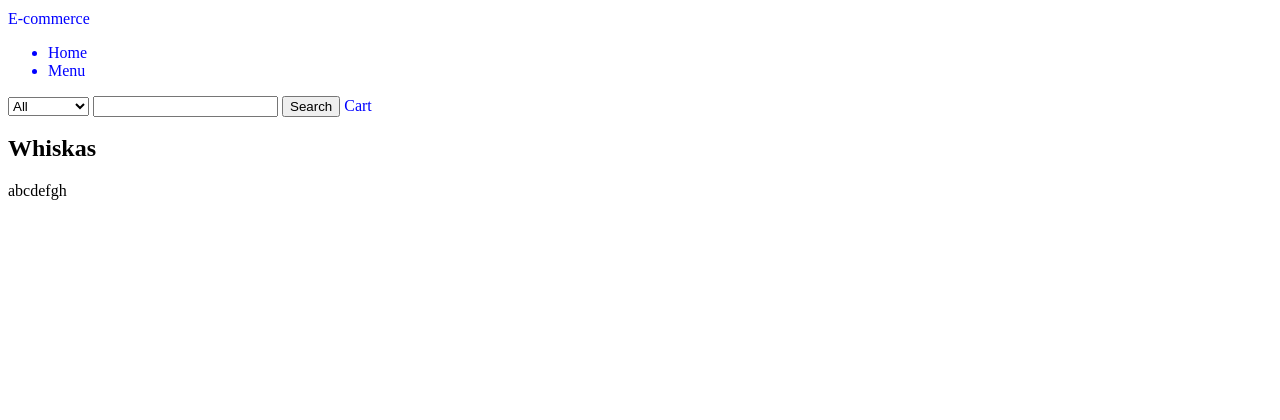
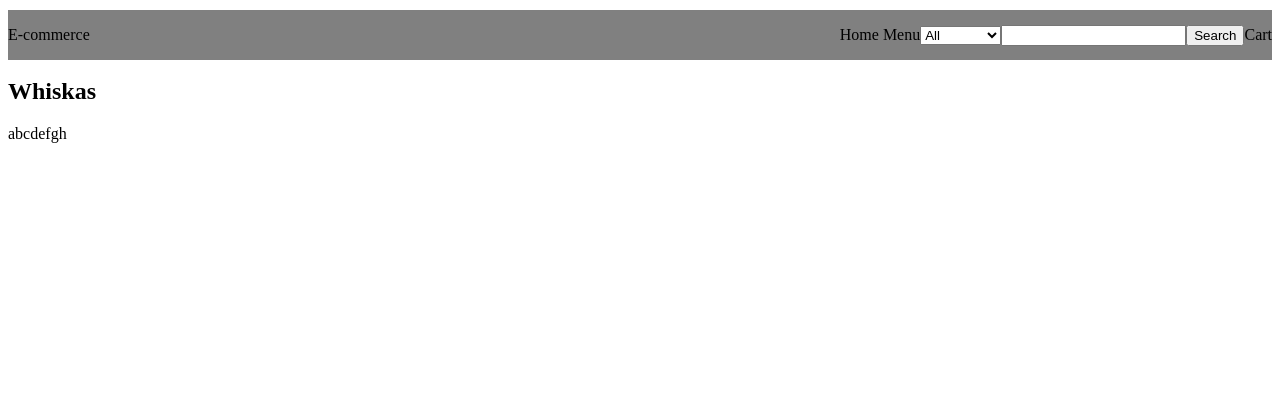
Before and after one commit to okon0miyaki/ProjectWeb, a PHP site: page /page.html in a window 1280 px wide. Shown: the top 420 px of the page. Run offline with PHP 8.4, Linux system fonts and the light colour scheme.

Commit message:
Update style.css
*proper navbar

```diff
--- a/style.css
+++ b/style.css
@@ -1,9 +1,23 @@
 
-.navbar{
+.navbar {
     position: -webkit-sticky;
     position: sticky;
     top: 10px;
-    color: #00f;
+    background-color: gray;
+    display: flex;
+    justify-content: space-between;
+    align-items: center;
+}
+
+.list {
+    display: flex;
+    justify-content: space-between;
+    align-items: center;
+}
+
+.list li{
+    display: inline;
+    list-style: none;
 }
 
 .page1 {
```
